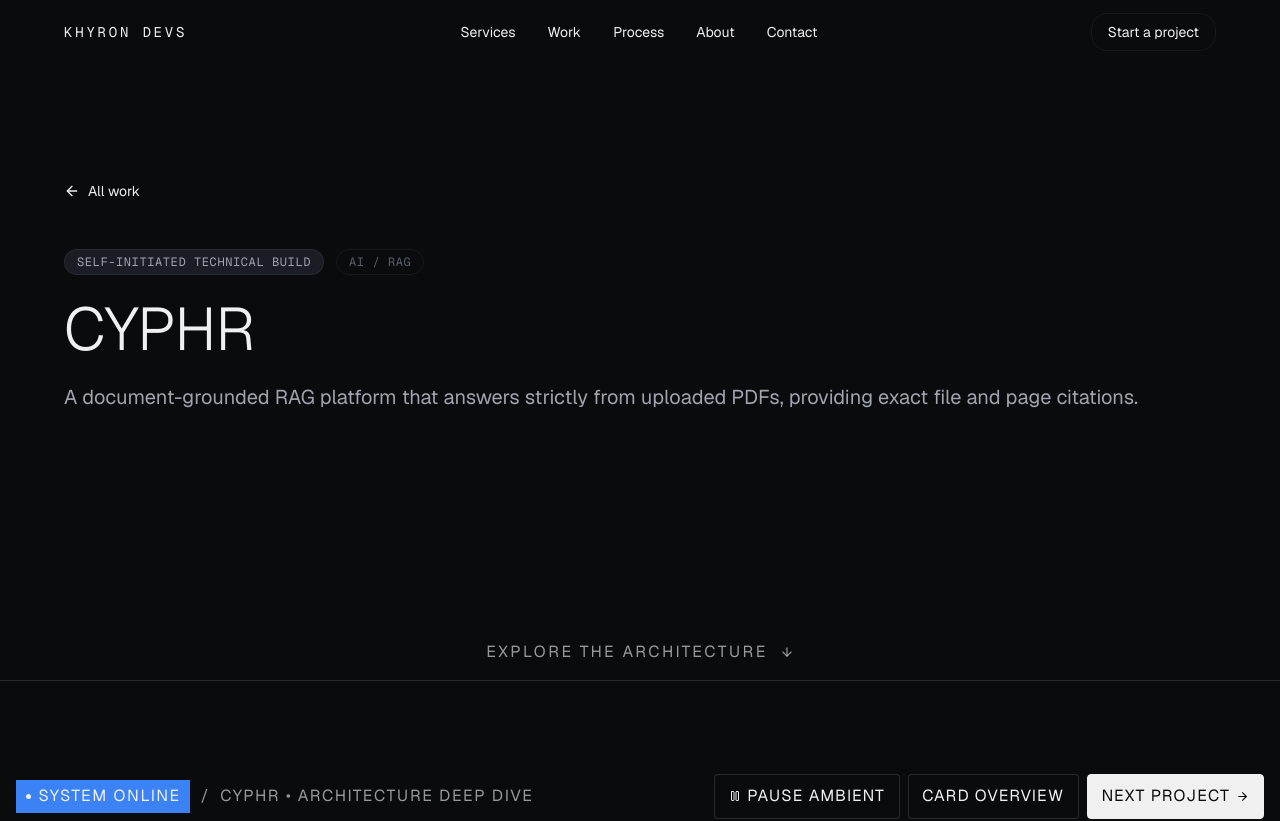
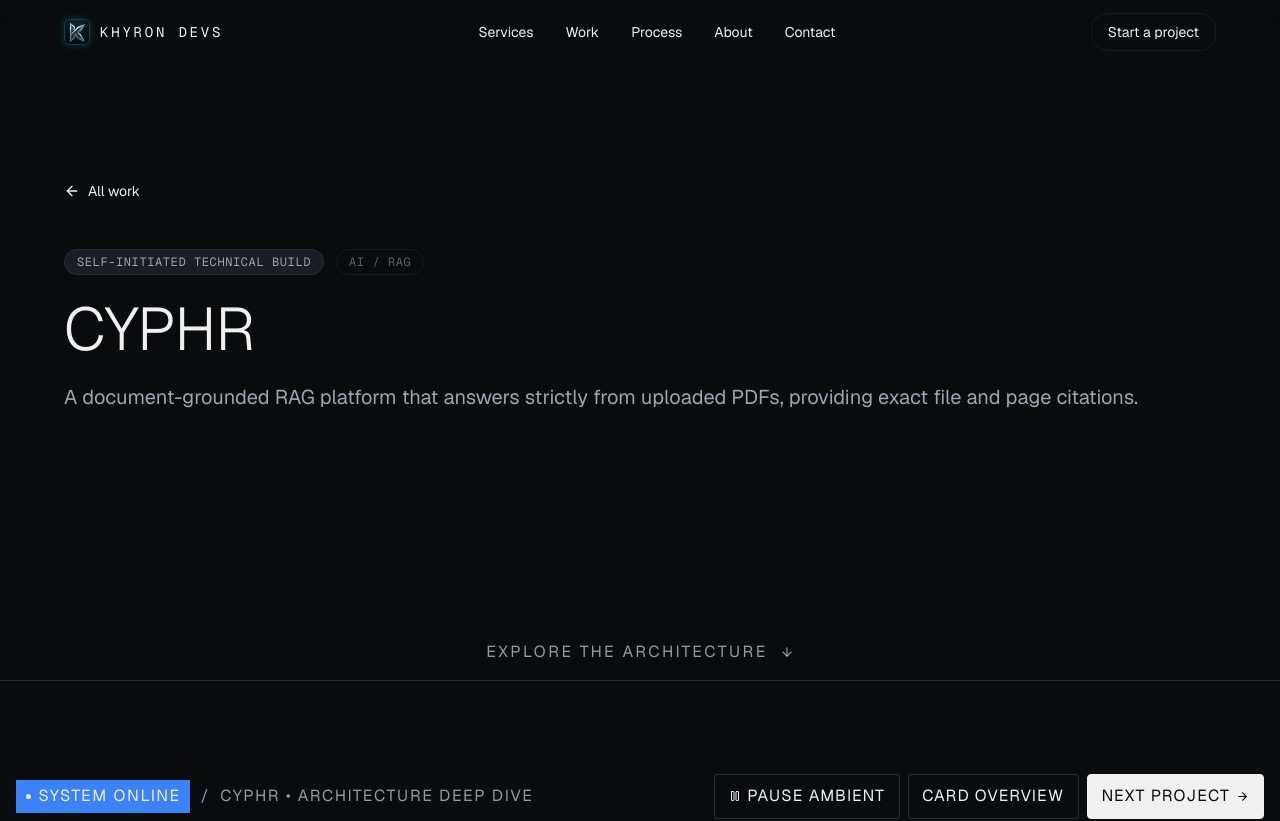
Before and after one commit to khyrondevs/khyrondevs.com, a Next.js app: page /work/cyphr in a window 1280 px wide. Shown: the top 821 px of the page. Built offline with nearby package versions, Linux system fonts and the light colour scheme.

Commit message:
feat(branding): add emblem to navbar and footer with calibrated alignment

```diff
--- a/components/sections/shared/footer.tsx
+++ b/components/sections/shared/footer.tsx
@@ -108,14 +108,42 @@ export function Footer() {
       <div className="w-full flex flex-col items-center max-w-[1800px] mx-auto">
         <div className="w-full h-px bg-fg-subtle/10 mb-8" />
 
-        {/* Massive edge-to-edge SVG Wordmark guarantees perfect scaling on all devices */}
+        {/* Massive edge-to-edge SVG Wordmark + Emblem guarantees perfect scaling on all devices */}
         <div className="w-full select-none" aria-hidden="true">
-          <svg viewBox="0 0 1200 160" className="w-full h-auto block" preserveAspectRatio="xMidYMid meet">
+          <svg viewBox="0 0 1020 144" className="w-full h-auto block" preserveAspectRatio="xMidYMid meet">
+            <defs>
+              <clipPath id="footer-logo-clip">
+                <rect x="18" y="32.85" width="86" height="86" rx="18" />
+              </clipPath>
+              <filter id="footer-logo-glow" x="-20%" y="-20%" width="140%" height="140%">
+                <feDropShadow dx="0" dy="0" stdDeviation="5" floodColor="#22d3ee" floodOpacity="0.4" />
+              </filter>
+            </defs>
+
+            {/* Emblem Frame calibrated to letter cap-height and baseline */}
+            <g filter="url(#footer-logo-glow)">
+              <rect x="18" y="32.85" width="86" height="86" rx="18" fill="#07090e" stroke="rgba(34, 211, 238, 0.5)" strokeWidth="2" />
+              <image
+                href="/android-chrome-512x512.png"
+                x="18"
+                y="32.85"
+                width="86"
+                height="86"
+                clipPath="url(#footer-logo-clip)"
+                preserveAspectRatio="xMidYMid slice"
+              />
+              <rect x="18" y="32.85" width="86" height="86" rx="18" fill="none" stroke="rgba(34, 211, 238, 0.4)" strokeWidth="1.5" />
+            </g>
+
+            {/* Wordmark */}
             <text
-              x="600"
-              y="135"
-              textAnchor="middle"
-              className="text-[132px] font-light tracking-[-0.03em] uppercase fill-fg"
+              x="132"
+              y="120"
+              fontFamily="var(--font-geist-sans), -apple-system, BlinkMacSystemFont, sans-serif"
+              fontSize="124"
+              fontWeight="300"
+              letterSpacing="-0.03em"
+              className="fill-fg"
             >
               {siteConfig.name}
             </text>
--- a/components/sections/shared/nav.tsx
+++ b/components/sections/shared/nav.tsx
@@ -2,6 +2,7 @@
 
 import { useState, useEffect } from 'react'
 import Link from 'next/link'
+import Image from 'next/image'
 import { usePathname } from 'next/navigation'
 import { motion } from 'motion/react'
 import { Menu } from 'lucide-react'
@@ -38,10 +39,20 @@ export function Nav() {
             {/* Wordmark */}
             <Link
               href="/"
-              className="font-mono text-sm tracking-[0.2em] uppercase text-fg hover:text-accent transition-colors focus-visible:outline-none focus-visible:text-accent"
+              className="group flex items-center gap-2.5 font-mono text-sm tracking-[0.2em] uppercase text-fg hover:text-accent transition-colors focus-visible:outline-none focus-visible:text-accent"
               aria-label={`${siteConfig.name} — home`}
             >
-              {siteConfig.name}
+              <div className="relative w-6 h-6 sm:w-6.5 sm:h-6.5 shrink-0 rounded-[6px] overflow-hidden border border-cyan-400/30 bg-[#07090e] shadow-[0_0_10px_rgba(34,211,238,0.2)] group-hover:border-cyan-400/60 group-hover:shadow-[0_0_15px_rgba(34,211,238,0.4)] transition-all duration-300">
+                <Image
+                  src="/android-chrome-192x192.png"
+                  alt={`${siteConfig.name} logo`}
+                  width={26}
+                  height={26}
+                  priority
+                  className="w-full h-full object-cover"
+                />
+              </div>
+              <span className="flex items-center">{siteConfig.name}</span>
             </Link>
 
             {/* Desktop nav */}
```
